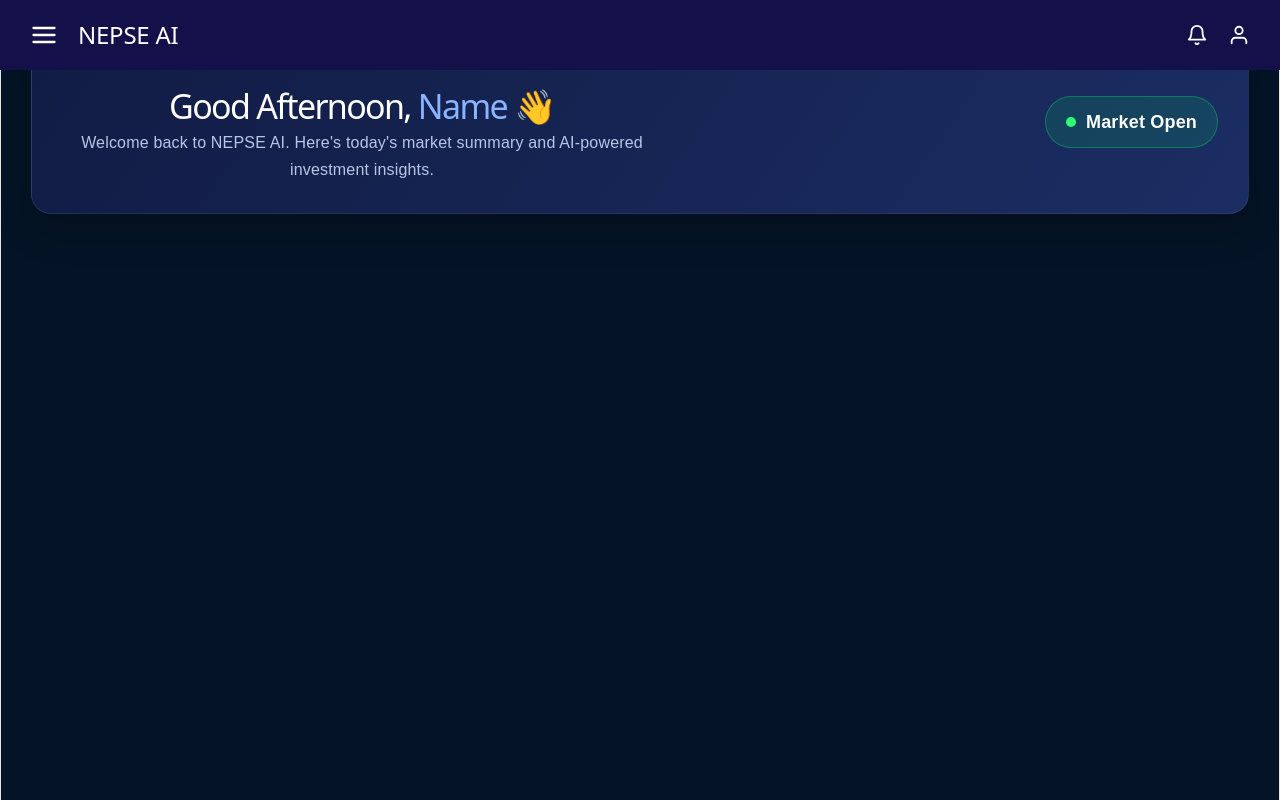
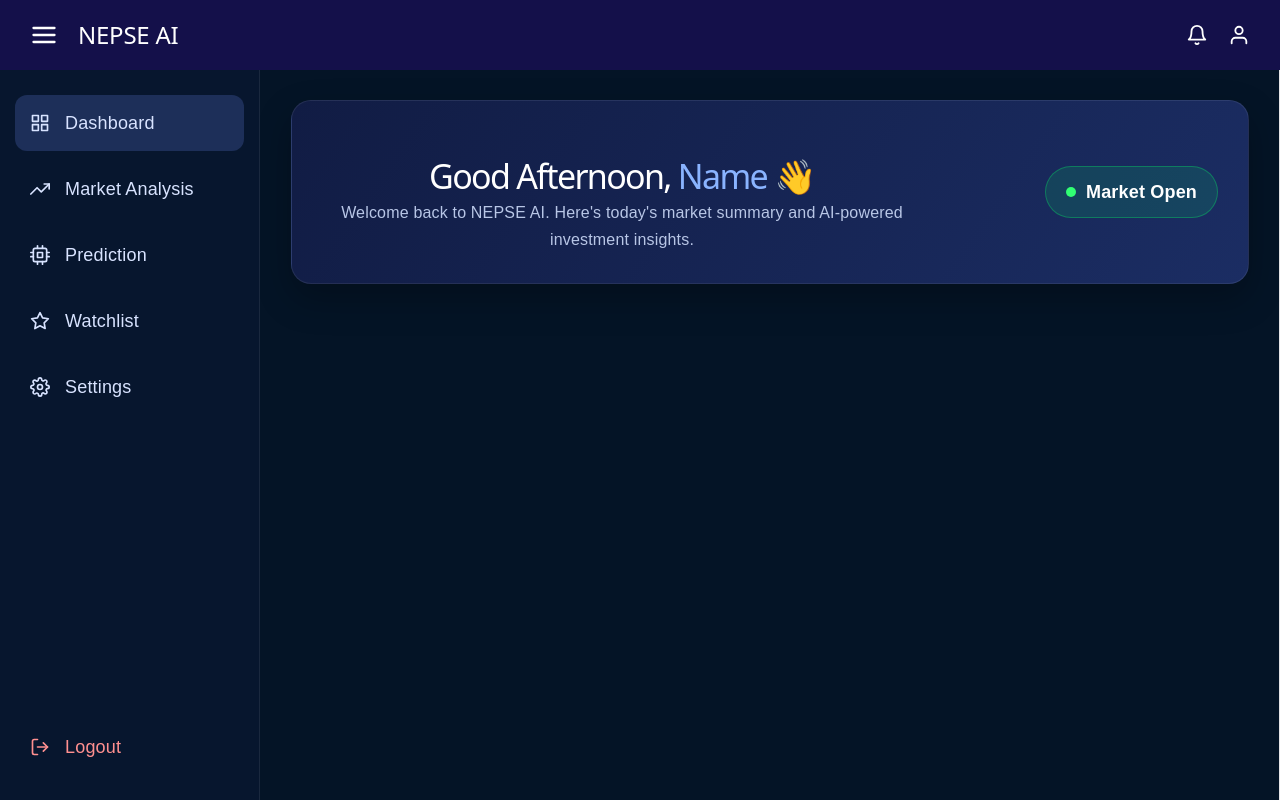
Before and after one commit to prem231631/NEPSE-AI-Web-Application, a React (Vite) app: page /dashboard in a window 1280 px wide. Built offline with nearby package versions, Linux system fonts and the light colour scheme.

Commit message:
Sidebar Toggle Problem Fixed

```diff
--- a/src/components/DashboardNavbar.jsx
+++ b/src/components/DashboardNavbar.jsx
@@ -1,11 +1,11 @@
 import {FiMenu, FiBell, FiUser} from "react-icons/fi";
 import "../styles/dashboardNavbar.css";
 
-function DashboardNavbar({toggleSidebar}){
+function DashboardNavbar({setSidebarOpen}){
     return(
         <header className="dashboard-navbar">
             <div className="dashboard-left">
-                <FiMenu className="menu-icon" onClick={toggleSidebar}/>
+                <FiMenu className="menu-icon" onClick={()=>setSidebarOpen(prev=>!prev)}/>
 
                 <h2>NEPSE AI</h2>
             </div>
--- a/src/components/Sidebar.jsx
+++ b/src/components/Sidebar.jsx
@@ -2,9 +2,9 @@ import { Link } from "react-router-dom";
 import "./../styles/sidebar.css";
 import {FiGrid, FiTrendingUp, FiCpu, FiStar, FiBell, FiSettings, FiLogOut} from "react-icons/fi";
 
-function Sidebar() {
+function Sidebar({sidebarOpen}) {
   return (
-    <aside className="sidebar">
+    <aside className={`sidebar ${sidebarOpen ? "open" : "closed"}`}>
       <div className="sidebar-menu">
         <div className="sidebar-item active">
           <FiGrid/>
--- a/src/pages/Dashboard.jsx
+++ b/src/pages/Dashboard.jsx
@@ -2,21 +2,25 @@ import {useState} from "react";
 import Sidebar from "../components/Sidebar";
 import DashboardNavbar from "../components/DashboardNavbar";
 import WelcomeBanner from "../components/WelcomeBanner";
+import "../styles/dashboard.css";
+function Dashboard(){
+    const [sidebarOpen, setSidebarOpen]=useState(true);
 
-function Dashboard(){
-    const [showSidebar, setShowSidebar]=useState(false);
+    return (
+        <div className="dashboard-layout">
+            <Sidebar
+                sidebarOpen={sidebarOpen}
+            />
 
-    return(
-        <div>
-            <DashboardNavbar toggleSidebar={()=> setShowSidebar(!showSidebar)}/>
+            <div className={`dashboard-content ${sidebarOpen ? "sidebar-open" : ""}`}>
+                <DashboardNavbar
+                setSidebarOpen={setSidebarOpen}
+                />
 
-            {showSidebar && <Sidebar/>}
-
-            <div className="dashboard-content">
                 <WelcomeBanner/>
             </div>
         </div>
-    );
+  );
 }
 
 export default Dashboard;
--- a/src/styles/dashboard.css
+++ b/src/styles/dashboard.css
@@ -1,5 +1,16 @@
-.main{
-    margin-left:250px;
+.dashboard-layout{
+    display: flex;
+}
+
+.dashboard-content{
+    flex: 1;
+    margin-left: 0;
+    padding-top: 70px;   /* height of navbar */
+    transition: margin-left 0.3s ease;
+}
+
+.dashboard-content.sidebar-open{
+    margin-left: 260px;
 }
 
 .cards{
--- a/src/styles/sidebar.css
+++ b/src/styles/sidebar.css
@@ -10,8 +10,17 @@
     flex-direction: column;
     justify-content:space-between;
     padding: 25px 15px;
-    animation: slideIn .25s ease;
+    transition: transform .3s ease;
 }
+
+.sidebar.open{
+    transform:translateX(0);
+}
+
+.sidebar.closed{
+    transform:translateX(-100%);
+}
+
 
 .sidebar-menu{
     display: flex;
```
